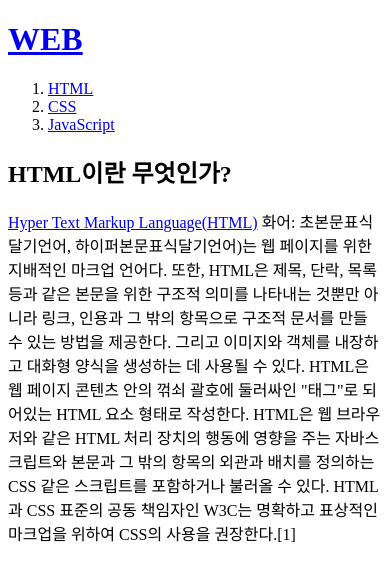
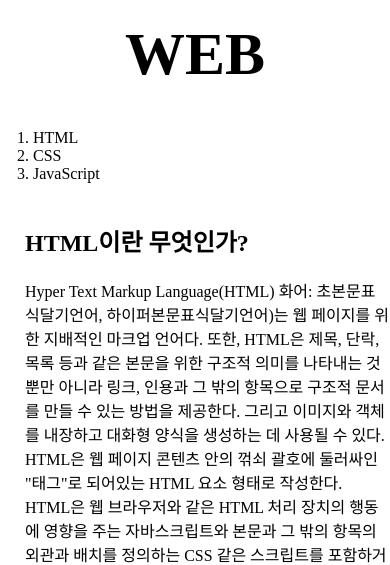
Before and after one commit to jangdt/my-first-website, a plain HTML site: page 1.html in a window 390 px wide. Shown: the top 565 px of the page. Drawn offline with Linux system fonts and the light colour scheme.

Commit message:
CSS 적용

```diff
--- a/1.html
+++ b/1.html
@@ -3,20 +3,32 @@
 <head>
     <title>WEB-HTML</title>  <!--검색 엔진이 가장 중요하게 생각하는 요소-->
     <meta charset="utf-8">
+    <link rel="stylesheet" href="style.css">
 </head>
 
 <body>
     <h1><a href="index.html">WEB</a></h1>
+    <div id="grid">
         <ol>
-        <li><a href="1.html">HTML</a></li>
-        <li><a href="2.html">CSS</a></li>
+            <li><a href="1.html" class="saw">HTML</a></li>
+            <li><a href="2.html" class="saw active">CSS</a></li>
             <li><a href="3.html">JavaScript</a> </li>
         </ol>
+        <div id="article">
             <h2>HTML이란 무엇인가?</h2>
             <p>
-        <a href="https://www.w3.org/TR/2011/WD-html5-20110405/" target="_blank" title="html5">Hyper Text Markup Language(HTML)</a>
-        화어: 초본문표식달기언어, 하이퍼본문표식달기언어)는 웹 페이지를 위한 지배적인 마크업 언어다. 또한, HTML은 제목, 단락, 목록 등과 같은 본문을 위한 구조적 의미를 나타내는 것뿐만 아니라 링크, 인용과 그 밖의 항목으로 구조적 문서를 만들 수 있는 방법을 제공한다. 그리고 이미지와 객체를 내장하고 대화형 양식을 생성하는 데 사용될 수 있다. HTML은 웹 페이지 콘텐츠 안의 꺾쇠 괄호에 둘러싸인 "태그"로 되어있는 HTML 요소 형태로 작성한다. HTML은 웹 브라우저와 같은 HTML 처리 장치의 행동에 영향을 주는 자바스크립트와 본문과 그 밖의 항목의 외관과 배치를 정의하는 CSS 같은 스크립트를 포함하거나 불러올 수 있다. HTML과 CSS 표준의 공동 책임자인 W3C는 명확하고 표상적인 마크업을 위하여 CSS의 사용을 권장한다.[1]    </p>
+                <a href="https://www.w3.org/TR/2011/WD-html5-20110405/" target="_blank" title="html5">Hyper Text Markup
+                    Language(HTML)</a>
+                화어: 초본문표식달기언어, 하이퍼본문표식달기언어)는 웹 페이지를 위한 지배적인 마크업 언어다. 또한, HTML은 제목, 단락, 목록 등과 같은 본문을 위한 구조적 의미를 나타내는 것뿐만
+                아니라 링크, 인용과 그 밖의 항목으로 구조적 문서를 만들 수 있는 방법을 제공한다. 그리고 이미지와 객체를 내장하고 대화형 양식을 생성하는 데 사용될 수 있다. HTML은 웹 페이지
+                콘텐츠 안의 꺾쇠 괄호에 둘러싸인 "태그"로 되어있는 HTML 요소 형태로 작성한다. HTML은 웹 브라우저와 같은 HTML 처리 장치의 행동에 영향을 주는 자바스크립트와 본문과 그 밖의
+                항목의 외관과 배치를 정의하는 CSS 같은 스크립트를 포함하거나 불러올 수 있다. HTML과 CSS 표준의 공동 책임자인 W3C는 명확하고 표상적인 마크업을 위하여 CSS의 사용을
+                권장한다.[1]
+            </p>
             <br>
             <img src="coding.jpg" width="70%">
+        </div>
+    </div>
 </body>
+
 </html>
--- /dev/null
+++ b/style.css
@@ -0,0 +1,48 @@
+/*
+    id선택자, class선택자, tag선택자 순으로 정렬된다. 같은 선택자라면 마지막에 등장하는 선택자가 우선이다.
+    왜, id가 가장 우선순위가 높을까?
+    id선택자: id선택자는 페이지에서 중복되지 않는다.
+    class선택자: class선택자는 중복이 허용된다.
+*/
+body {
+    margin:0;
+}
+a {
+    color:black;
+    text-decoration: none;
+}
+h1 {
+   font-size:60px;
+   text-align: center;
+   border-bottom:1px solid gray;
+   margin:0px;
+   padding:20px;
+}
+ol {
+   border-right: 1px solid gray;
+   width:100px;
+   margin:0px;
+   padding:20px;
+}
+#grid {
+    display:grid;
+    grid-template-columns: 150px 1fr;
+}
+#grid ol {
+    padding-left:33px;
+}
+#grid #article{
+    padding-left: 25px;
+}
+@media(max-width:500px) {
+    #grid {
+      display:block;
+    }
+    h1 {
+        border-bottom: none;;
+    }
+    ol {
+        border-right: none;
+    }
+
+}
```
Also changed, not shown: 2.html (+5 -0 lines), 3.html (+14 -3 lines), box.html (added, +25 -0 lines), grid.html (added, +28 -0 lines), index.html (+5 -3 lines), mediaquery.html (added, +25 -0 lines). Lines whose indentation alone changed are shown as unchanged.
